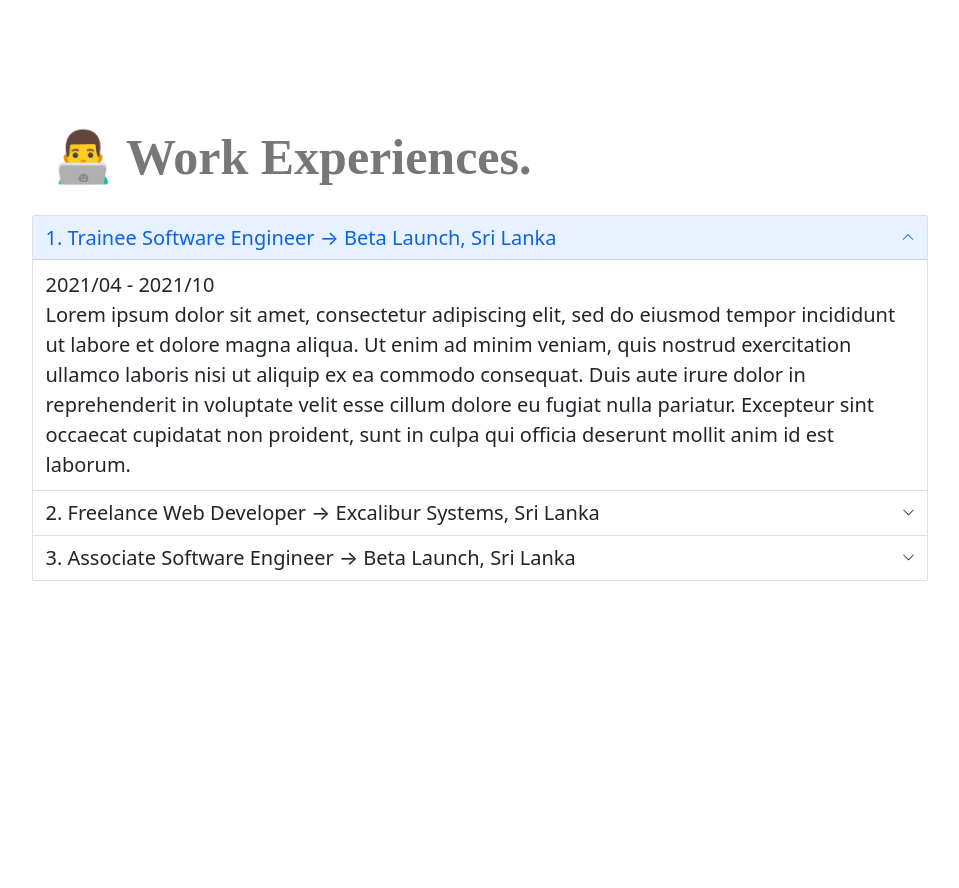
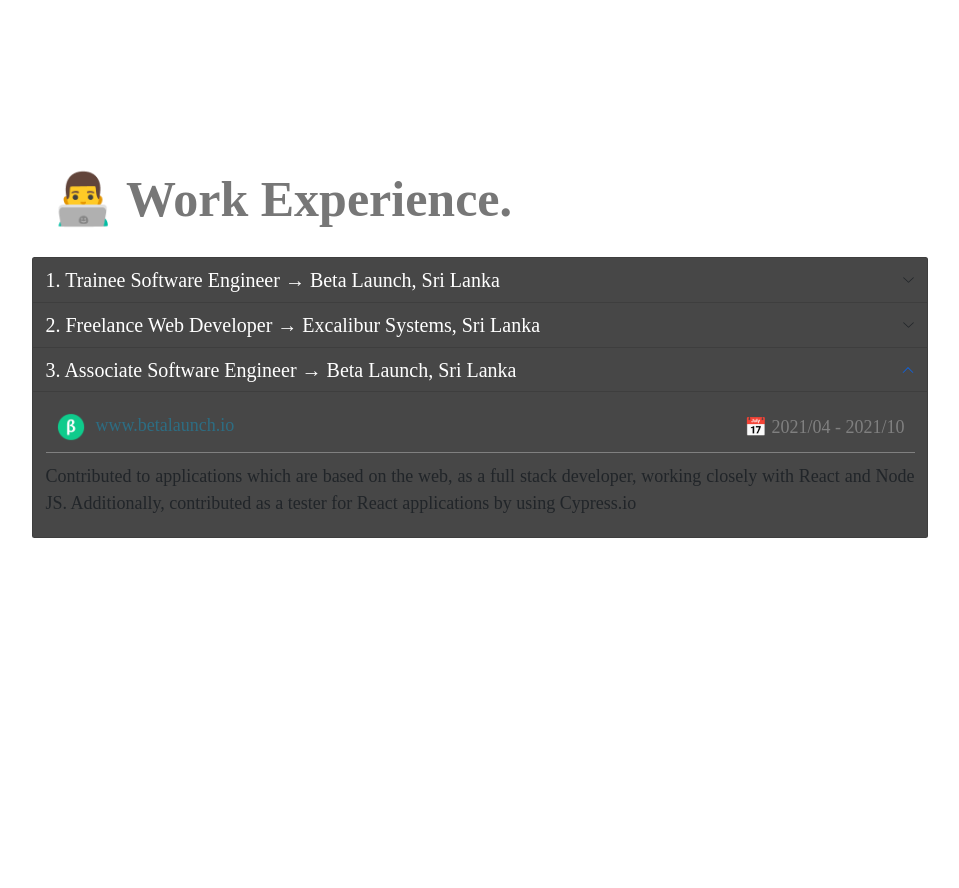
Before and after one commit to vidarshan/portfolio-1, a React (Create React App) app: page / in a window 1280 px wide. Shown: the part 1700-2588 px from the top of the page, without its empty margins (160-1119 px from the left). Built offline with nearby package versions, Linux system fonts and the light colour scheme; a web font is replaced by a local one.

Commit message:
Added accordion for work experience

```diff
--- a/src/components/Work.js
+++ b/src/components/Work.js
@@ -11,20 +11,21 @@
     return (
         <Fade bottom duration={2000}>
             <div className='work-container'>
-                <div class="work-heading">👨‍💻 Work Experiences.</div>
-                <Accordion defaultActiveKey="0">
+                <div class="work-heading">👨‍💻 Work Experience.</div>
+                <Accordion defaultActiveKey="2">
                     <Accordion.Item eventKey="0">
                         <Accordion.Header>1. Trainee Software Engineer &#8594; Beta Launch, Sri Lanka</Accordion.Header>
                         <Accordion.Body>
-                            <div class="date">2021/04 - 2021/10</div>
+                            <div class="icon-date">
+                                <div class="icon">
+                                    <img width='30' src={require('../img/cropped-favicon.png').default} alt="" srcset="" /> <div class="site">www.betalaunch.io</div>
+                                </div>
+                                <div class="date">
+                                    📅 2021/04 - 2021/10
+                                </div>
+                            </div>
                             <div class="desc">
-                                Lorem ipsum dolor sit amet, consectetur adipiscing elit, sed do eiusmod
-                                tempor incididunt ut labore et dolore magna aliqua. Ut enim ad minim
-                                veniam, quis nostrud exercitation ullamco laboris nisi ut aliquip ex ea
-                                commodo consequat. Duis aute irure dolor in reprehenderit in voluptate
-                                velit esse cillum dolore eu fugiat nulla pariatur. Excepteur sint occaecat
-                                cupidatat non proident, sunt in culpa qui officia deserunt mollit anim id
-                                est laborum.
+                                Contributed to applications which are based on the web, as a frontend Javascript developer. Mainly worked with React JS along with frontend technologies such as Semantic UI for user interfaces.
                             </div>
 
                         </Accordion.Body>
@@ -32,25 +33,34 @@
                     <Accordion.Item eventKey="1">
                         <Accordion.Header>2. Freelance Web Developer &#8594; Excalibur Systems, Sri Lanka</Accordion.Header>
                         <Accordion.Body>
-                            Lorem ipsum dolor sit amet, consectetur adipiscing elit, sed do eiusmod
-                            tempor incididunt ut labore et dolore magna aliqua. Ut enim ad minim
-                            veniam, quis nostrud exercitation ullamco laboris nisi ut aliquip ex ea
-                            commodo consequat. Duis aute irure dolor in reprehenderit in voluptate
-                            velit esse cillum dolore eu fugiat nulla pariatur. Excepteur sint occaecat
-                            cupidatat non proident, sunt in culpa qui officia deserunt mollit anim id
-                            est laborum.
+                            <div class="icon-date">
+                                <div class="icon">
+                                    <img width='30' src={require('../img/88934613.jpeg').default} alt="" srcset="" /> <div class="site">github.com/excalibur-erp</div>
+                                </div>
+                                <div class="date">
+                                    📅 2021/04 - 2021/10
+                                </div>
+                            </div>
+                            <div class="desc">
+                                Created full stack Javascript web applications for enterprises using React JS for the frontend, Node JS + Express JS for the backend, with relational databases.
+                            </div>
+
                         </Accordion.Body>
                     </Accordion.Item>
                     <Accordion.Item eventKey="2">
                         <Accordion.Header>3. Associate Software Engineer &#8594; Beta Launch, Sri Lanka</Accordion.Header>
                         <Accordion.Body>
-                            Lorem ipsum dolor sit amet, consectetur adipiscing elit, sed do eiusmod
-                            tempor incididunt ut labore et dolore magna aliqua. Ut enim ad minim
-                            veniam, quis nostrud exercitation ullamco laboris nisi ut aliquip ex ea
-                            commodo consequat. Duis aute irure dolor in reprehenderit in voluptate
-                            velit esse cillum dolore eu fugiat nulla pariatur. Excepteur sint occaecat
-                            cupidatat non proident, sunt in culpa qui officia deserunt mollit anim id
-                            est laborum.
+                            <div class="icon-date">
+                                <div class="icon">
+                                    <img width='30' src={require('../img/cropped-favicon.png').default} alt="" srcset="" /> <div class="site">www.betalaunch.io</div>
+                                </div>
+                                <div class="date">
+                                    📅 2021/04 - 2021/10
+                                </div>
+                            </div>
+                            <div class="desc">
+                                Contributed to applications which are based on the web, as a full stack developer, working closely with React and Node JS. Additionally, contributed as a tester for React applications by using Cypress.io
+                            </div>
                         </Accordion.Body>
                     </Accordion.Item>
                 </Accordion>
--- a/src/scss/work.scss
+++ b/src/scss/work.scss
@@ -14,11 +14,54 @@
     font-family: "San Francisco";
   }
 
+  .accordion {
+    font-family: "San Francisco" !important;
+  }
+
   .accordion-button {
     font-size: 2rem !important;
+    background-color: transparent;
+    color: rgb(255, 255, 255);
+  }
+
+  .accordion-item {
+    background-color: rgb(71, 71, 71);
   }
 
   .accordion-body {
     text-align: left;
+    font-size: 1.8rem;
+
+    .icon-date {
+      display: flex;
+      flex-direction: row;
+      justify-content: space-between;
+      align-items: center;
+      padding: 1rem;
+      border-bottom: 1px solid grey;
+      .icon {
+        display: flex;
+        flex-direction: row;
+        width: fit-content;
+
+        img {
+          border-radius: 50%;
+        }
+      }
+      .date {
+        color: grey;
+      }
+
+      .site {
+        margin-left: 1rem;
+        color: rgb(45, 109, 131);
+        cursor: pointer;
+      }
+    }
+
+    .desc {
+      text-align: justify;
+      padding: 1rem 0;
+    }
   }
 }
```
Also changed, not shown: src/img/88934613.jpeg (added), src/img/cropped-favicon.png (added).
